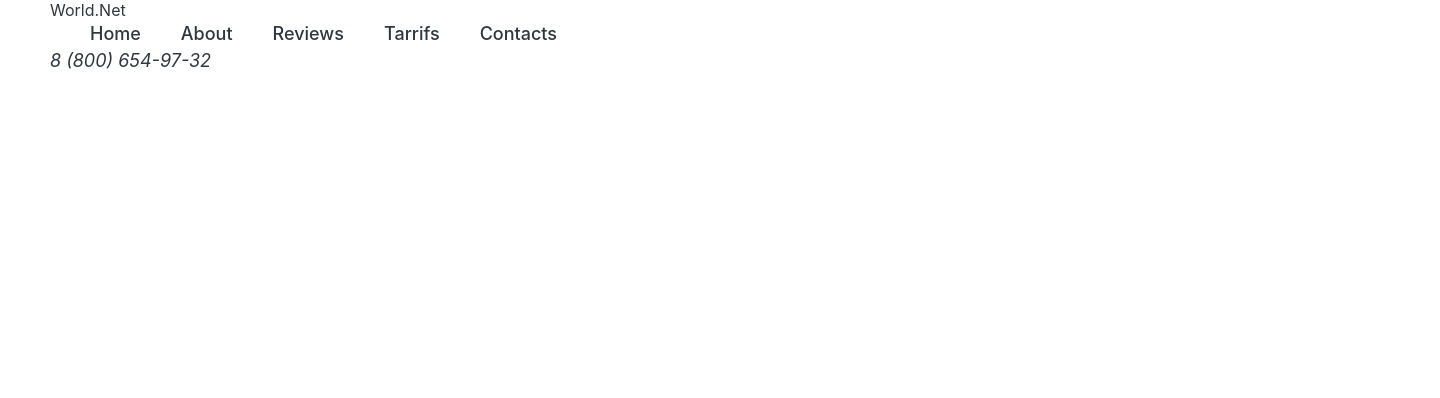
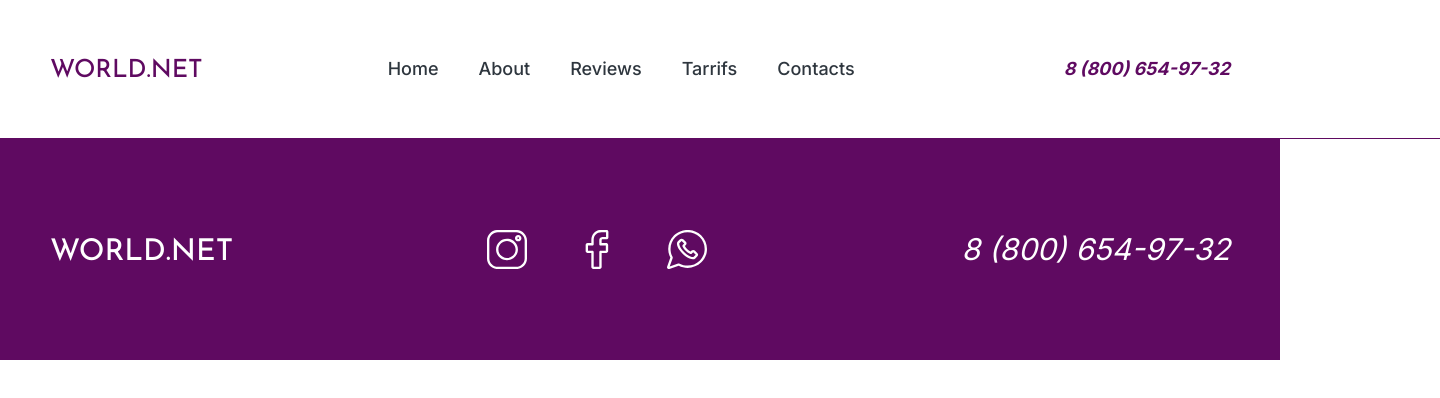
Before and after one commit to Ronddaa/test-repo, a plain HTML site: page tariffs.html in a window 1280 px wide. Shown: the whole page, 1440 px wide, since content can reach past the window. Drawn offline with Linux system fonts and the light colour scheme.

Commit message:
tariffStart

```diff
--- a/css/style.css
+++ b/css/style.css
@@ -107,6 +107,18 @@ ul{
 }
 
 /* header end */
+
+/* line START */
+
+.header-under{
+    width: 1440px;
+    height: 1px;
+    background: #5F0A61;
+    margin-left: auto;
+    margin-right: auto;
+}
+
+/* line END */
 
 /* hero start */
 
--- a/tariffs.html
+++ b/tariffs.html
@@ -6,7 +6,7 @@
     <link rel="stylesheet" href="./css/style.css">
     <link rel="preconnect" href="https://fonts.googleapis.com">
     <link rel="preconnect" href="https://fonts.gstatic.com" crossorigin>
-    <link href="https://fonts.googleapis.com/css2?family=Raleway:wght@700&family=Roboto:wght@300;400;500&display=swap" rel="stylesheet">
+    <link href="https://fonts.googleapis.com/css2?family=Inter:wght@300;400;500;700&family=Montserrat&family=Reem+Kufi&display=swap" rel="stylesheet">
     <title>Document</title>
 </head>
 <body>
@@ -15,30 +15,32 @@
 
         <div class="container">
 
-            <nav>
+            <div class="wrapper-header">
 
-                <a href="./index.html">World.Net</a>
+                <nav class="wrapper-nav">
+
+                    <a class="logo" href="./index.html">World.Net</a>
 
                     <ul class="nav">
 
                         <li class="nav-li">
-                        <a class="nav-a" href="./index.html">Home</a>
+                            <a class="nav-link" href="./index.html">Home</a>
                         </li>
 
                         <li class="nav-li">
-                        <a class="nav-a" href="#">About</a>
+                            <a class="nav-link" href="#">About</a>
                         </li>
 
                         <li class="nav-li">
-                        <a class="nav-a" href="#">Reviews</a>
+                            <a class="nav-link" href="#">Reviews</a>
                         </li>
 
                         <li class="nav-li">
-                        <a class="nav-a" href="./tariffs.html">Tarrifs</a>
+                            <a class="nav-link" href="./tariffs.html">Tarrifs</a>
                         </li>
 
                         <li class="nav-li">
-                        <a class="nav-a" href="#">Contacts</a>
+                            <a class="nav-link" href="#">Contacts</a>
                         </li>
 
                     </ul>
@@ -47,10 +49,48 @@
 
                 <address class="address">
 
-                <a href="tel:+88006549732">8 (800) 654-97-32</a>
+                    <a class="address-link" href="tel:+88006549732">8 (800) 654-97-32</a>
 
                 </address>
 
             </div>
 
+        </div>
+
     </header>
+
+    <div class="header-under"></div>
+
+    <footer class="footer">
+
+        <div class="container">
+
+            <div class="footer-flex">
+
+                <a class="logo-footer" href="./index.html">World.Net</a>
+
+                <div class="wrapper-social">
+
+                    <img src="./images/instagram.svg" alt="instagram">
+
+                    <img src="./images/facebook.svg" alt="facebook">
+
+                    <img src="./images/whatsapp.svg" alt="whatsapp">
+
+                </div>
+
+                <address class="address">
+
+                    <a class="address-link-footer" href="tel:+88006549732">8 (800) 654-97-32</a>
+
+                </address>
+
+            </div>
+
+        </div>
+
+    </footer>
+
+</body>
+
+</html>
```
Also changed, not shown: index.html (+2 -0 lines). Lines whose indentation alone changed are shown as unchanged.
